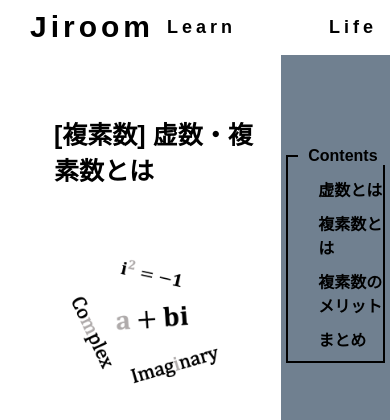
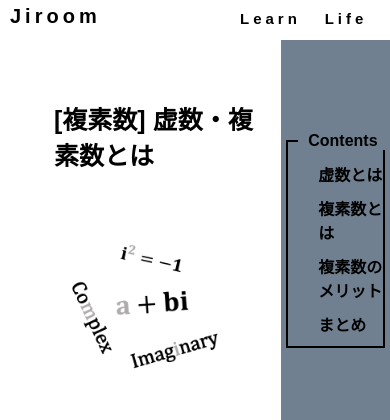
Before and after one commit to Jirooo/jiroom, a Flask app: page /complex1 in a window 390 px wide; the page is wider, and only the part inside the window is pictured. Shown: the top 420 px of that part. Run offline with Flask 2, Linux system fonts and the light colour scheme.

Commit message:
Update stylesheet.css

```diff
--- a/static/css/stylesheet.css
+++ b/static/css/stylesheet.css
@@ -2,7 +2,90 @@
   background-color: rgba(0, 0, 0, 0);
 }
 
+/* スマホ用 */
+@media screen and (max-width: 480px) {
+  /* ヘッダー */
+  header{
+    position: -webkit-sticky;
+    position: sticky;
+    top: 0;
+    z-index: 100;
+    display: flex;
+    height: 40px;
+    letter-spacing: 0.25em;
+  }
 
+  /* ロゴの枠 */
+  .my-logo{
+    display: inline-block;
+    align-items: center;
+    height: auto;
+    width: auto;
+    margin: 5px 0 0 10px;
+  }
+  .my-logo a{
+    font-size:20px;
+    font-weight: bold;
+  }
+
+  /* 一番左のトップメニュー */
+  .menu1{
+    margin-left: auto;
+  }
+
+  /* トップメニュー */
+  .menu{
+    margin-top: 10px;
+    margin-right: 20px;
+    width: auto;
+  }
+
+  /* inputを非表示に */
+  .menu input{
+      display: none;
+  }
+
+  /* ラベル */
+  .menu label{
+    font-size: 15px;
+    cursor: pointer;
+  }
+
+  /* メニュー内容を非表示に */
+  .menu-contents{
+    height: 0;
+    padding: 0;
+    overflow: hidden;
+    text-align: center;
+    align-items: center;
+    background: rgba(0,0,0,0);
+    transition: 1s;
+  }
+
+  /* メニュー内容 */
+  .menu-contents a{
+    display: block;
+    font-size: 12px;
+    padding-bottom: 12px;
+    background: rgba(0,0,0,0);
+    transition: 0.1s;
+  }
+
+  /* メニュー内容をhoverしたとき */
+  .menu-contents a:hover{
+    font-size: 15px;
+  }
+
+  /* メニューをクリックしたとき */
+  .menu input:checked ~ .menu-contents{
+    height: auto;
+    padding: 10px 0;
+  }
+
+}
+
+/* PC用 */
+@media screen and (min-width: 481px) {
   /* ヘッダー */
   header{
     position: -webkit-sticky;
@@ -115,3 +198,4 @@ footer{
     background-color: #EEEEEE;
     height: 100px;
   }
+}
```
Lines whose indentation alone changed are shown as unchanged.
